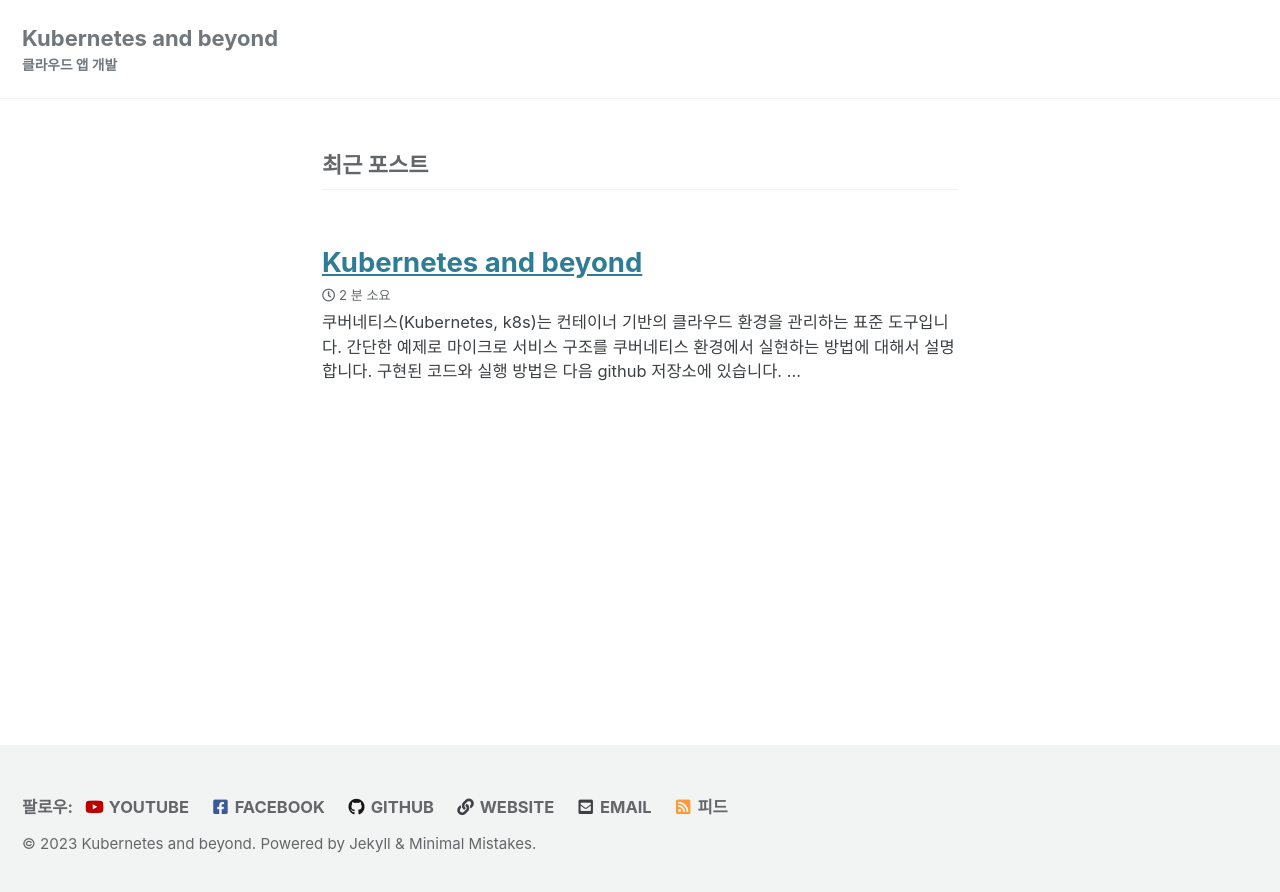
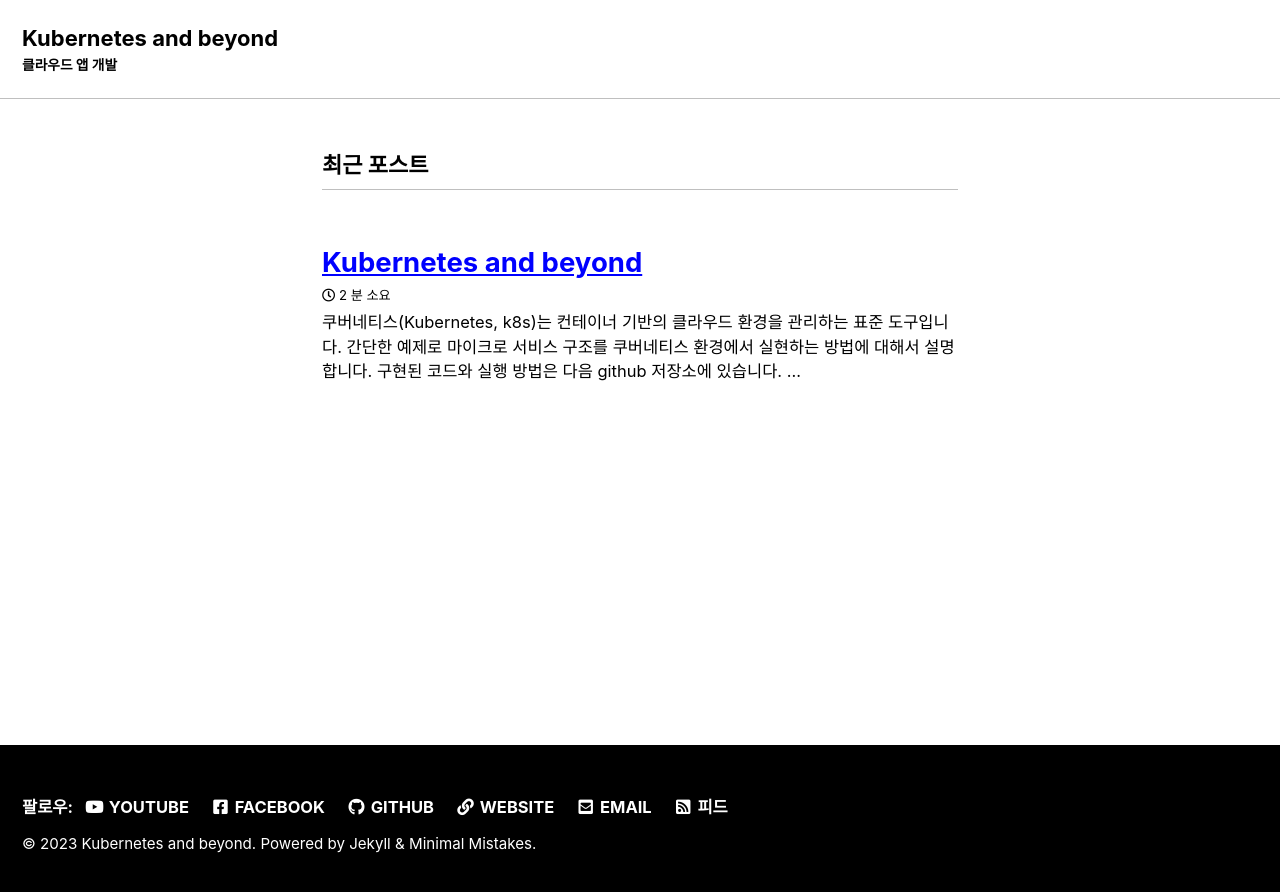
Before and after one commit to bosornd/k8s, a Jekyll site: the page built from index.md, in a window 1280 px wide. Shown: the top 892 px of the page. Built offline with Jekyll 4.4.1, drawn with Linux system fonts in a browser that asks for light colours; cached includes are drawn as plain includes.

Commit message:
remote_theme  설정

```diff
--- a/_config.yml
+++ b/_config.yml
@@ -10,9 +10,9 @@
 # Review documentation to determine if you should use `theme` or `remote_theme`
 # https://mmistakes.github.io/minimal-mistakes/docs/quick-start-guide/#installing-the-theme
 
-theme                  : "minimal-mistakes-jekyll"
-# remote_theme           : "mmistakes/minimal-mistakes"
-minimal_mistakes_skin    : "default" # "air", "aqua", "contrast", "dark", "dirt", "neon", "mint", "plum", "sunrise"
+# theme                  : "minimal-mistakes-jekyll"
+remote_theme           : "mmistakes/minimal-mistakes"
+minimal_mistakes_skin    : "contrast" # "default" "air", "aqua", "contrast", "dark", "dirt", "neon", "mint", "plum", "sunrise"
 
 # Site Settings
 locale                   : "ko-KR"
```
